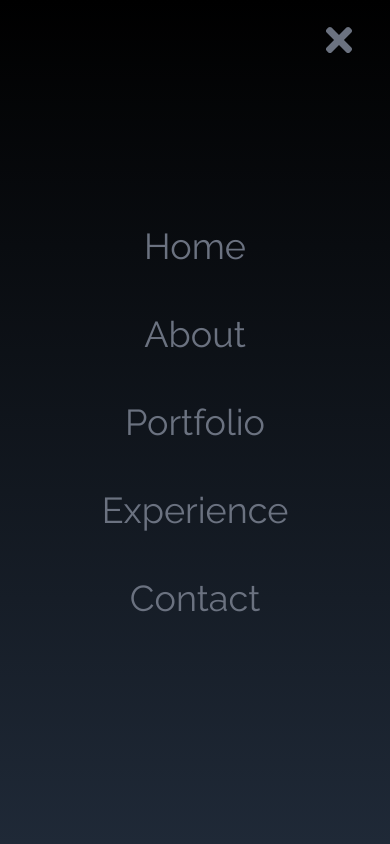
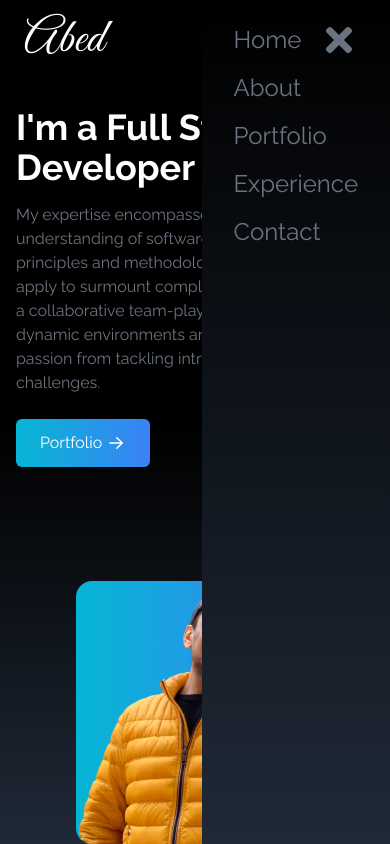
Before and after one commit to Nganga-A/myportfolio, a React (Create React App) app: page / in a window 390 px wide. Both pictures are taken after a click on the element 351 px from the left and 40 px from the top of the page. Shown: the top 844 px of the page. Built offline with nearby package versions, Linux system fonts and the light colour scheme.

Commit message:
Refined mobile navbar

```diff
--- a/src/components/NavBar.jsx
+++ b/src/components/NavBar.jsx
@@ -1,11 +1,8 @@
-import React, {useState} from 'react'
-import{FaBars, FaTimes } from 'react-icons/fa';
-import {Link} from  'react-scroll';
-
-
+import React, { useState } from 'react';
+import { FaBars, FaTimes } from 'react-icons/fa';
+import { Link } from 'react-scroll';
 
 const NavBar = () => {
-
   const [nav, setNav] = useState(false);
 
   const links = [
@@ -29,22 +26,22 @@ const NavBar = () => {
       id: 5,
       link: 'Contact',
     },
-  ]
+  ];
 
   return (
     <div className='flex justify-between items-center w-full h-20 text-white bg-black px-4 fixed'>
-
       {/* Logo */}
       <div>
-        <h1 className='text-5xl font-signature ml-5'>Abed</h1>
+        <h1 className='text-5xl font-signature ml-2'>Abed</h1>
       </div>
 
-      {/* links */}
+      {/* Desktop Links */}
       <ul className='hidden md:flex'>
-        {links.map(({id, link}) => (
+        {links.map(({ id, link }) => (
           <li
             key={id}
-            className='px-4 cursor-pointer capitalize font-medium text-gray-500 hover:scale-105 duration-200 hover:text-orange-400' >
+            className='px-4 cursor-pointer capitalize font-medium text-gray-500 hover:scale-105 duration-200 hover:text-orange-400'
+          >
             <Link to={link.toLowerCase()} smooth duration={500}>
               {link}
             </Link>
@@ -53,35 +50,37 @@ const NavBar = () => {
       </ul>
 
       {/* Mobile Navbar */}
-      <div onClick={() => setNav(!nav)} className='cursor-pointer pr-4 z-10 text-gray-500 md:hidden'>
-        {nav? <FaTimes size={38} /> : <FaBars size={30} /> }
+      <div
+        onClick={() => setNav(!nav)}
+        className='cursor-pointer pr-4 z-10 text-gray-500 md:hidden'
+      >
+        {nav ? <FaTimes size={38} /> : <FaBars size={30} />}
       </div>
 
+      {/* Slide-in Mobile Menu */}
       {nav && (
-        <ul className='flex flex-col justify-center items-center absolute top-0 left-0 w-full h-screen bg-gradient-to-b from-black to-gray-800 text-gray-500'>
-          {links.map(({id, link}) => (
+        <div className='md:hidden fixed top-0 right-0 h-screen bg-gradient-to-b from-black to-gray-800 text-gray-500 p-4 transition-transform duration-300 transform translate-x-0'>
+          <ul>
+            {links.map(({ id, link }) => (
               <li
                 key={id}
-            className='px-4 cursor-pointer capitalize py-6 text-4xl'>
-              <Link onClick={() => setNav(!nav)}
-               to={link.toLowerCase()} smooth duration={500}>
+                className='px-4 cursor-pointer capitalize py-2 text-2xl'
+              >
+                <Link
+                  to={link.toLowerCase()}
+                  smooth
+                  duration={500}
+                  onClick={() => setNav(!nav)}
+                >
                   {link}
                 </Link>
               </li>
+            ))}
+          </ul>
+        </div>
+      )}
+    </div>
+  );
+};
 
-          ))}
-
-
-
-
-        </ul>
-      )}
-
-
-
-</div>
-
-  )
-}
-
-export default NavBar
+export default NavBar;
```
Lines whose indentation alone changed are shown as unchanged.
